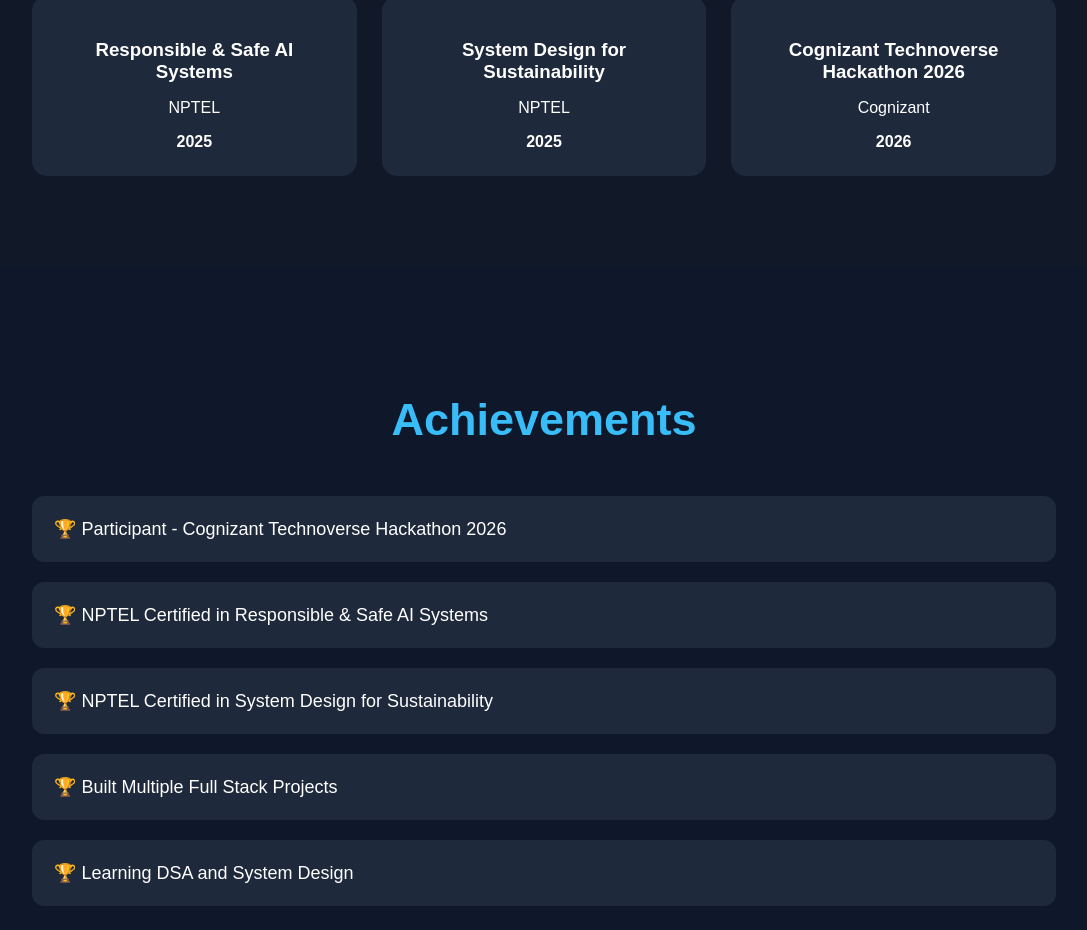
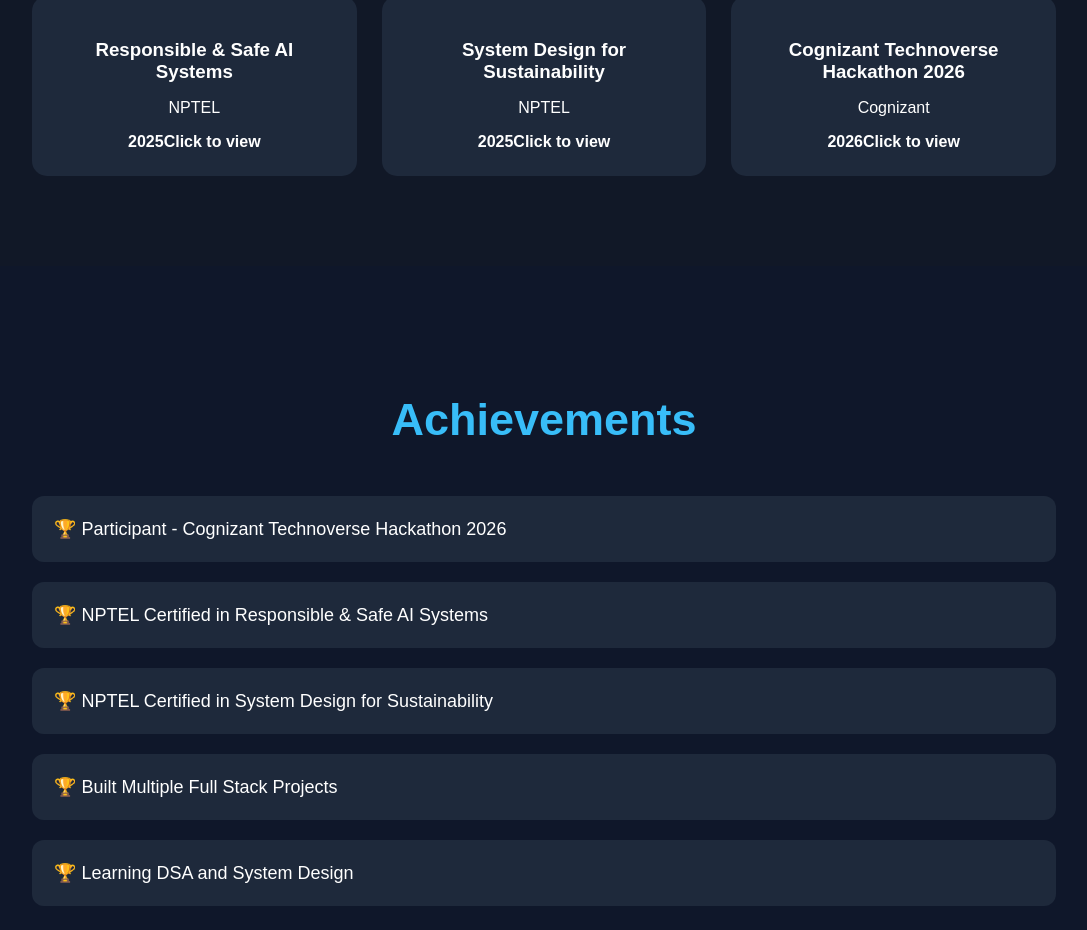
Before and after one commit to shivamraj502/Shivam-Raj-Portfolio, a React app in the folder app/: page / in a window 1280 px wide. Shown: the part 4376-5306 px from the top of the page, without its empty margins (96-1183 px from the left). Built offline with nearby package versions, Linux system fonts and the light colour scheme; the HTML template or start-up script is replaced by a standard one.

Commit message:
certificates.jsx updated

```diff
--- a/app/src/components/Certificates.jsx
+++ b/app/src/components/Certificates.jsx
@@ -7,6 +7,7 @@
       title: "Responsible & Safe AI Systems",
       issuer: "NPTEL",
       year: "2025",
+      click: "Click to view",
       link: "https://archive.nptel.ac.in/content/noc/NOC25/SEM2/Ecertificates/106/noc25-cs118/Course/NPTEL25CS118S25260235910856134.pdf"
     },
 
@@ -14,6 +15,7 @@
       title: "System Design for Sustainability",
       issuer: "NPTEL",
       year: "2025",
+      click: "Click to view",
       link: "https://archive.nptel.ac.in/content/noc/NOC25/SEM2/Ecertificates/107/noc25-de21/Course/NPTEL25DE21S95260233210856134.pdf"
     },
 
@@ -21,6 +23,7 @@
       title: "Cognizant Technoverse Hackathon 2026",
       issuer: "Cognizant",
       year: "2026",
+      click: "Click to view",
       link: "https://cdn2.joinsuperset.com/public/ej-certificates/ce18f206-58f9-11f1-850f-06cf9393edf9.html"
     }
   ];
@@ -46,6 +49,7 @@
             <h3>{item.title}</h3>
             <p>{item.issuer}</p>
             <span>{item.year}</span>
+            <span>{item.click}</span>
           </a>
 
         ))}
```
